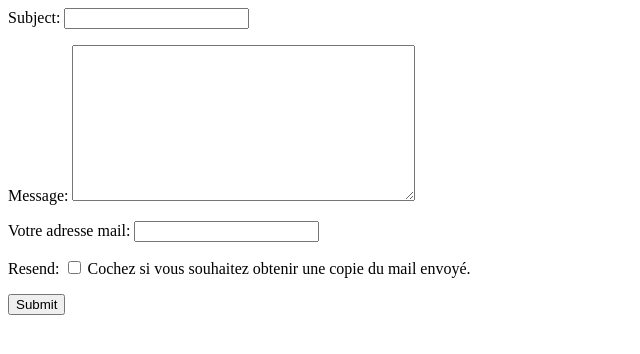
After one commit to Seifeddine-Selmi/django-tuto, a Django app: page /blog/contact/ in a window 1280 px wide. The commit adds this page. Shown: the top 354 px of the page, without its empty margins (0-640 px from the left). Run offline with Django 3.2, Linux system fonts and the light colour scheme.

Commit message:
Add blog forms

```diff
--- /dev/null
+++ b/blog/forms.py
@@ -0,0 +1,29 @@
+#-*- coding: utf-8 -*
+from django import forms
+from .models import Article
+
+class ArticleForm(forms.ModelForm):
+    class Meta:
+        model = Article
+        fields = '__all__'
+        exclude = ('author','slug')
+
+
+class ContactForm(forms.Form):
+    subject = forms.CharField(max_length=100)
+    message = forms.CharField(widget=forms.Textarea)
+    from_email = forms.EmailField(label="Votre adresse mail")
+    resend = forms.BooleanField(help_text="Cochez si vous souhaitez obtenir une copie du mail envoyé.", required=False)
+
+    def clean(self):
+        cleaned_data = super(ContactForm, self).clean()
+        subject = cleaned_data.get('subject')
+        message = cleaned_data.get('message')
+
+        if subject and message:
+            if "pizza" in subject and "pizza" in message:
+               # raise forms.ValidationError("Vous parlez de pizzas dans le sujet ET le message ? Non mais ho !" )
+              msg = "Vous parlez déjà de pizzas dans le sujet, n'en parlez plus dans le message !"
+              self.add_error("message", msg)
+
+        return cleaned_data  # N'oublions pas de renvoyer les données si tout est OK
--- /dev/null
+++ b/blog/templates/blog/add.html
@@ -0,0 +1,6 @@
+{% if envoi %}Votre message a bien été envoyé !{% endif %}
+<form action="{% url 'add_article' %}" method="post">
+    {% csrf_token %}
+	{{ form.as_p }}
+	<input type="submit" value="Submit" />
+</form>
--- /dev/null
+++ b/blog/templates/blog/article.html
@@ -0,0 +1,6 @@
+{% if envoi %}Votre message a bien été envoyé !{% endif %}
+<form action="{% url 'article' %}" method="post">
+    {% csrf_token %}
+	{{ form.as_p }}
+	<input type="submit" value="Submit" />
+</form>
--- /dev/null
+++ b/blog/templates/blog/contact.html
@@ -0,0 +1,7 @@
+{% if envoi %}Votre message a bien été envoyé !{% endif %}
+
+<form action="{% url "contact" %}" method="post">
+    {% csrf_token %}
+    {{ form.as_p }}
+    <input type="submit" value="Submit" />
+</form>
--- /dev/null
+++ b/blog/templates/blog/edit.html
@@ -0,0 +1,6 @@
+{% if envoi %}Votre message a bien été envoyé !{% endif %}
+<form action="{% url 'edit_article' article.id %}" method="post">
+    {% csrf_token %}
+	{{ form.as_p }}
+	<input type="submit" value="Submit" />
+</form>
--- a/blog/templates/blog/index.html
+++ b/blog/templates/blog/index.html
@@ -17,12 +17,14 @@
 
 
         <h1>Bienvenue sur le blog!</h1>
+        <p><a href="{% url 'add_article' %}">Ajouter un article</a>
 
 {% for article in articles %}
     <div class="article">
     	<h3>{{ article.title }}</h3>
     	<p>{{ article.content|truncatewords_html:80 }}</p>
         <p><a href="{% url 'view_article' article.id %}">Lire la suite</a>
+        <p><a href="{% url 'edit_article' article.id %}">Modifier l'article</a>
     </div>
 {% empty %}
     <p>Aucun article.</p>
--- a/blog/urls.py
+++ b/blog/urls.py
@@ -11,5 +11,8 @@ urlpatterns = [
     url(r'^redirection$', views.view_redirection),
 
     url(r'^date$', views.date_actuelle),
-    url(r'^addition/(?P<nombre1>\d+)/(?P<nombre2>\d+)/$', views.addition)
+    url(r'^addition/(?P<nombre1>\d+)/(?P<nombre2>\d+)/$', views.addition),
+    url(r'^contact/$', views.contact, name='contact'),
+    url(r'^add_article/$', views.add_article, name='add_article'),
+    url(r'^edit_article/(?P<id>\d+)$', views.edit_article, name='edit_article'),
 ]
--- a/blog/views.py
+++ b/blog/views.py
@@ -1,8 +1,10 @@
 #-*- coding: utf-8 -*-
 from django.shortcuts import render, redirect, get_object_or_404
-from django.http import HttpResponse, Http404
+from django.http import HttpResponse, Http404, HttpResponseRedirect
 from datetime import datetime
 from blog.models import Article
+from .forms import ContactForm, ArticleForm
+from django.core.mail import send_mail, BadHeaderError
 
 def index(request):
 
@@ -56,3 +58,49 @@ def addition(request, nombre1, nombre2):
 
     # Retourne nombre1, nombre2 et la somme des deux au tpl
     return render(request, 'blog/addition.html', locals())
+
+
+def contact(request):
+
+    form = ContactForm(request.POST or None)
+    if form.is_valid():
+
+        subject = form.cleaned_data['subject']
+        message = form.cleaned_data['message']
+        from_email = form.cleaned_data['from_email']
+        resend = form.cleaned_data['resend']
+
+        #send = True
+        if subject and message and from_email:
+           try:
+                send_mail(subject, message, from_email, ['selmi.seifeddine19@gmail.com'])
+           except BadHeaderError:
+               return HttpResponse('Invalid header found.')
+           return HttpResponseRedirect('/blog/contact/')
+
+    return render(request, 'blog/contact.html', locals())
+
+
+def add_article(request):
+    form = ArticleForm(request.POST or None)
+    if form.is_valid():
+        form.save()
+        return HttpResponseRedirect('/blog/')
+
+    return render(request, 'blog/add.html', {'form': form})
+
+
+def edit_article(request, id):
+    article = get_object_or_404(Article, pk=id)
+    #article = Article.objects.get(pk=id)
+
+    form = ArticleForm(
+        data=request.POST or None,
+        files=request.FILES or None,
+        instance=article
+    )
+    if form.is_valid():
+        form.save()
+        return HttpResponseRedirect('/blog/')
+
+    return render(request, 'blog/edit.html', locals())
```
Also changed, not shown: myapp/settings.py (+9 -0 lines).
